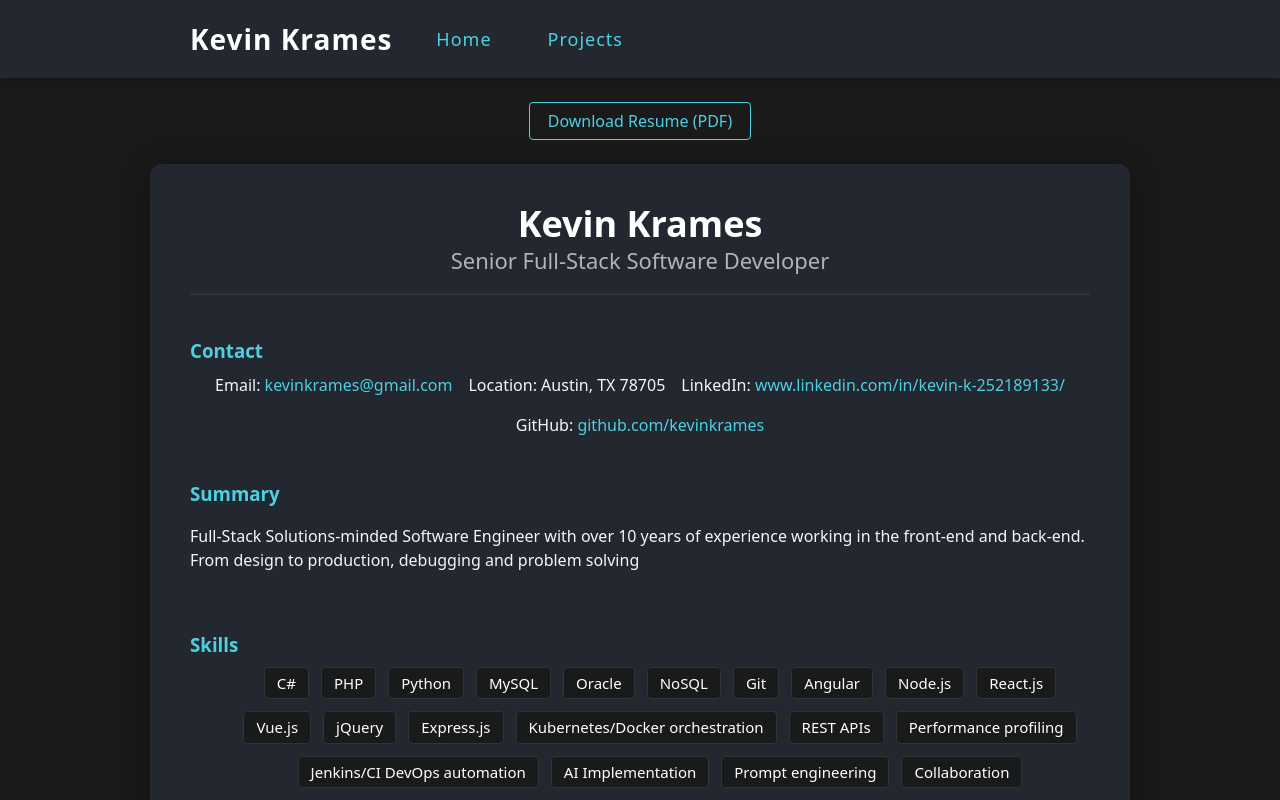
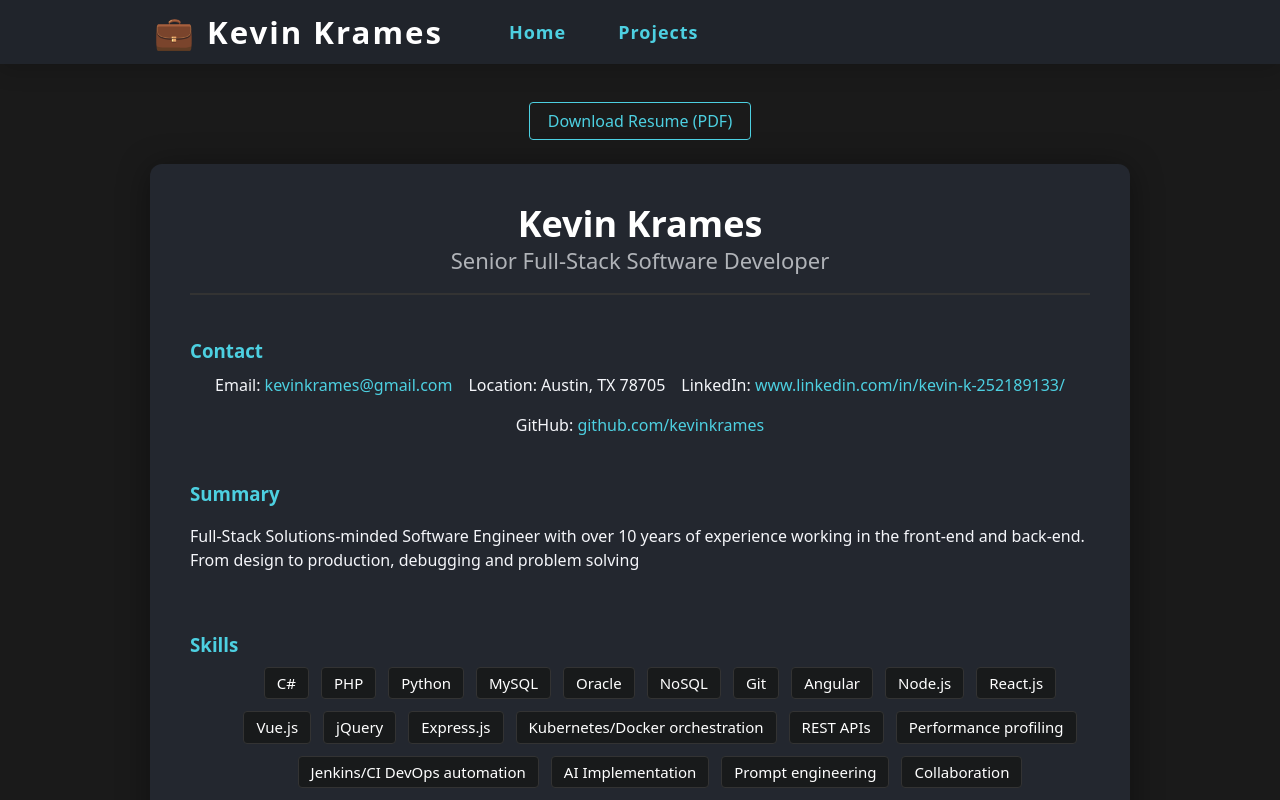
Before and after one commit to KevinKrames/KevinKrames, a React (Vite) app in the folder client/: page / in a window 1280 px wide. Shown: the top 800 px of the page. Built offline with nearby package versions, Linux system fonts and the light colour scheme.

Commit message:
improved nav bar

```diff
--- a/client/src/App.css
+++ b/client/src/App.css
@@ -24,40 +24,48 @@
 /* Navbar styles */
 .navbar {
   width: 100%;
-  background: var(--color-bg-panel);
-  padding: 18px 0;
-  box-shadow: 0 2px 8px var(--color-panel-shadow-light);
+  background: rgba(35, 39, 47, 0.85);
+  backdrop-filter: blur(8px);
+  padding: 0;
+  box-shadow: 0 4px 24px 0 var(--color-panel-shadow-light);
   position: fixed;
   top: 0;
   left: 0;
-  z-index: 100;
+  z-index: 1000;
 }
 .navbar-inner {
-  max-width: 900px;
+  max-width: 1100px;
   margin: 0 auto;
   color: var(--color-white);
-  font-size: 28px;
+  font-size: 24px;
   font-weight: 700;
   letter-spacing: 1px;
   display: flex;
   align-items: center;
+  padding-left: 128px;
+  height: 64px;
 }
 .navbar-title {
-  margin-right: 32px;
+  margin-right: 48px;
+  font-size: 1.3em;
+  font-weight: 800;
+  letter-spacing: 2px;
 }
 .navbar-links {
   display: flex;
-  gap: 24px;
+  gap: 16px;
   font-size: 18px;
 }
 .nav-link {
   color: var(--color-accent);
   text-decoration: none;
-  font-weight: 500;
-  transition: color 0.2s, transform 0.2s, background 0.2s;
-  padding: 4px 12px;
-  border-radius: 4px;
-  margin-right: 8px;
+  font-weight: 600;
+  transition: color 0.18s, background 0.18s, box-shadow 0.18s, transform 0.18s;
+  padding: 6px 18px;
+  border-radius: 6px;
+  margin-right: 0;
+  position: relative;
+  box-shadow: none;
 }
 .nav-link:last-child {
   margin-right: 0;
@@ -65,7 +73,12 @@
 .nav-link:hover {
   color: var(--color-white);
   background: var(--color-accent);
-  transform: scale(1.08);
+  box-shadow: 0 2px 8px 0 var(--color-panel-shadow-light);
+  transform: translateY(-2px) scale(1.06);
+  color: var(--color-white);
+  background: var(--color-accent);
+  box-shadow: 0 2px 8px 0 var(--color-panel-shadow-light);
+  cursor: default;
 }
 
 /* Main content area */
--- a/client/src/App.jsx
+++ b/client/src/App.jsx
@@ -75,10 +75,13 @@ const data = {
 function App() {
   return (
     <Router>
-  <div className="app-bg">
+      <div className="app-bg">
         {/* Navbar */}
         <nav className="navbar">
           <div className="navbar-inner">
+            <div className="navbar-logo">
+              <span role="img" aria-label="logo" style={{fontSize: 32, marginRight: 12}}>💼</span>
+            </div>
             <span className="navbar-title">{data.name}</span>
             <div className="navbar-links">
               <Link to="/" className="nav-link">Home</Link>
@@ -86,7 +89,7 @@ function App() {
             </div>
           </div>
         </nav>
-  <div className="main-content">
+        <div className="main-content">
           <Routes>
             <Route path="/" element={
               <div>
```
